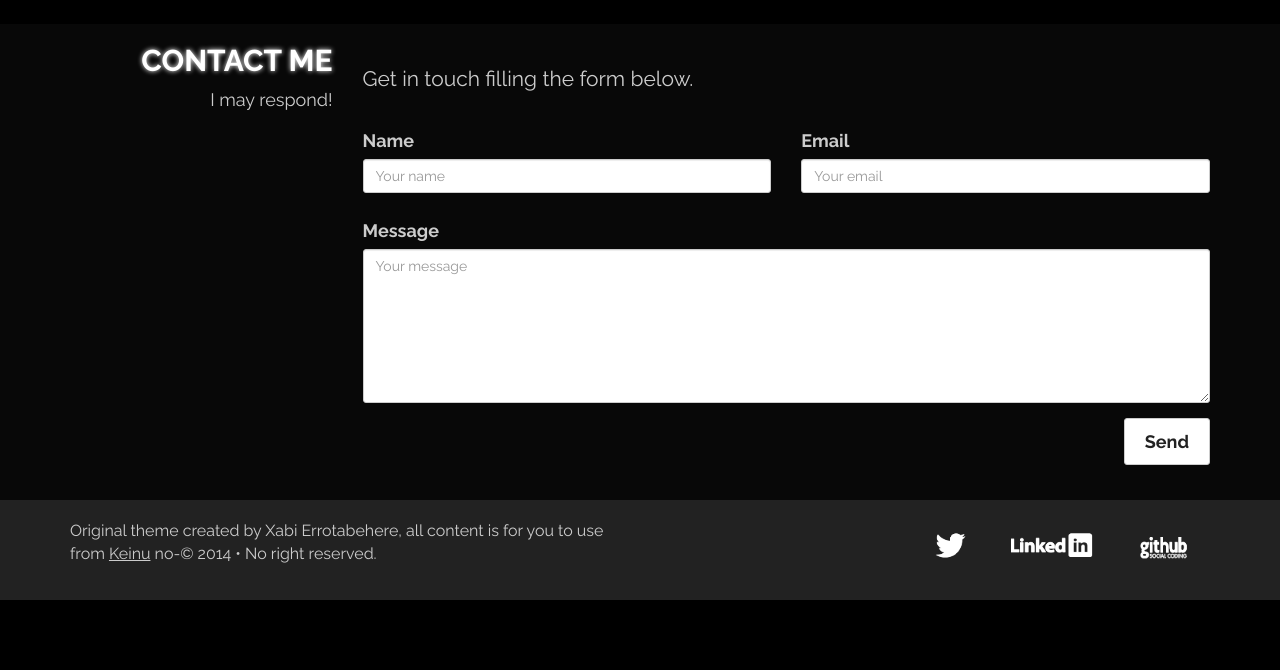
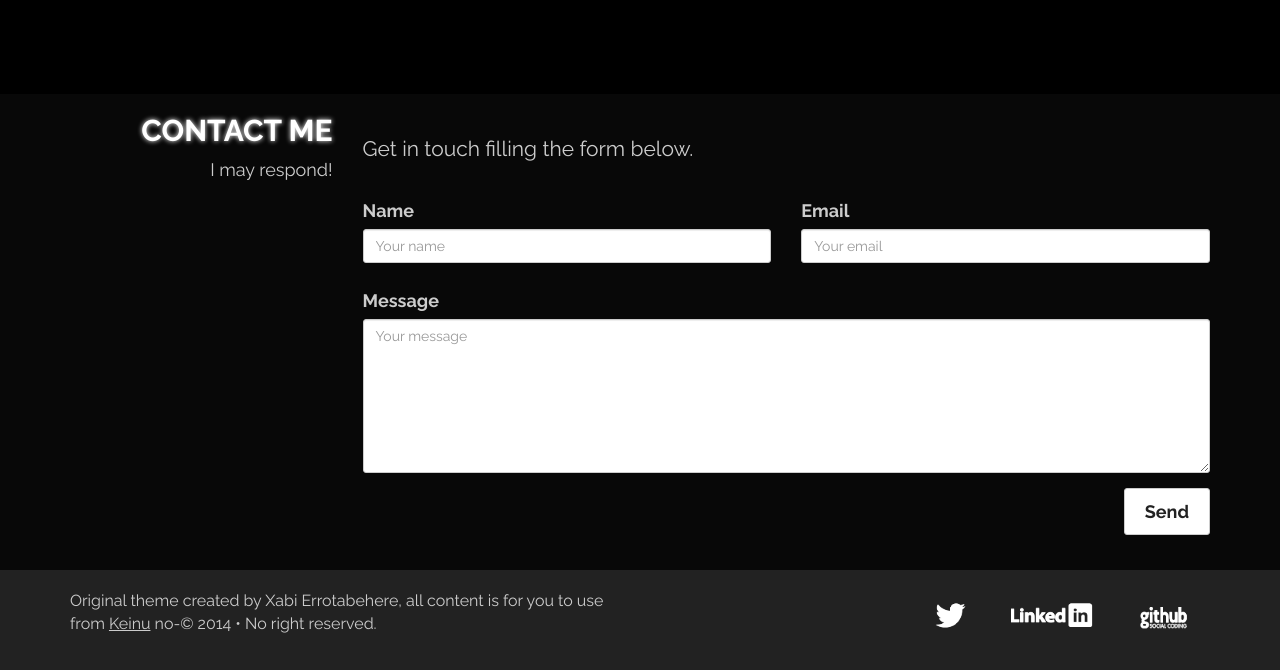
Before and after one commit to keinu/keinu, a Jekyll site: the page built from music/index.html, in a window 1280 px wide and 1400 px high, scrolled down 402 px. Shown: the part 730-1400 px from the top of the window. Built offline with Jekyll 4.4.1, drawn with Linux system fonts in a browser that asks for light colours; nearby versions of some CDN libraries; before the commit the page ends 1732 px from its top, so only the background shows below that.

Commit message:
While I'm there, some padding adjustment

```diff
--- a/css/css.scss
+++ b/css/css.scss
@@ -33,7 +33,7 @@
 		@media screen and (min-width: $screen-small-tablet) {
 			> .container {
 				min-height: 1000px;
-				padding-bottom: 570px;
+				padding-bottom: 640px;
 			}
 			footer {
 				position: absolute;
```
